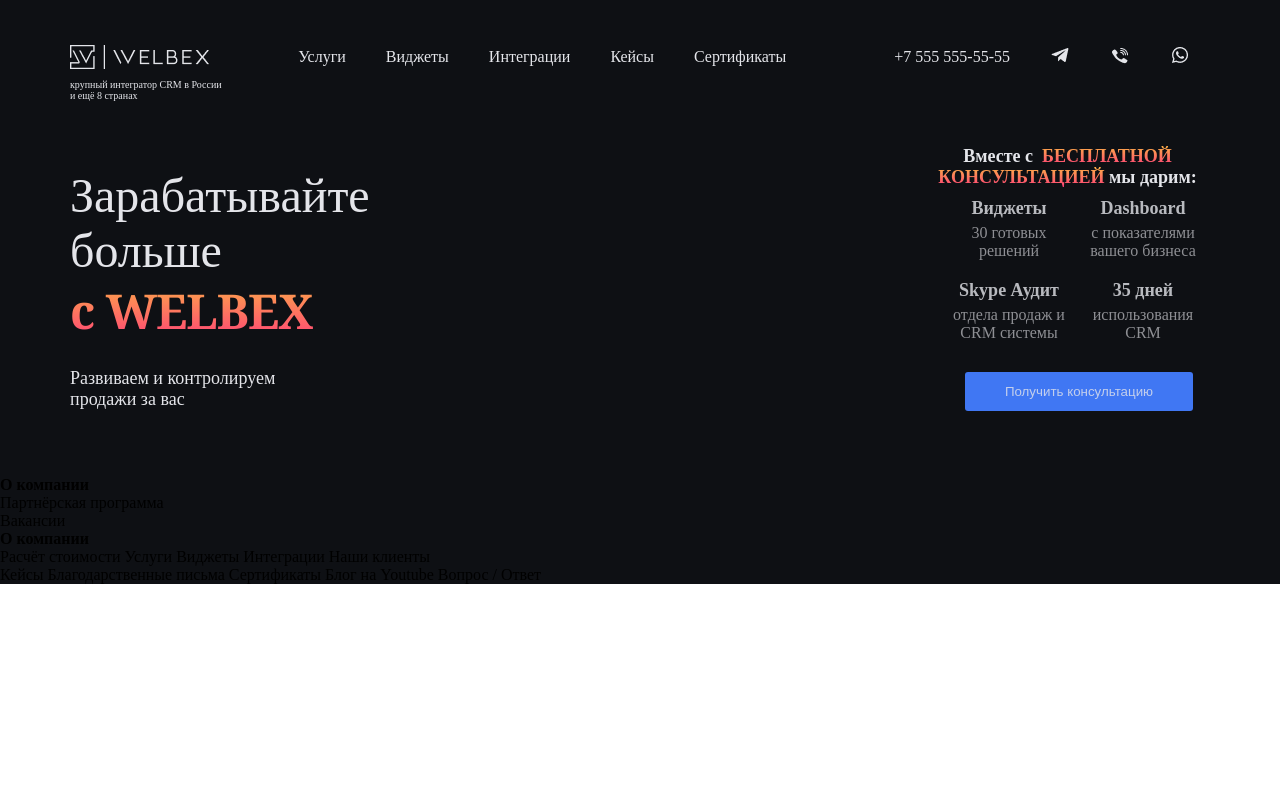
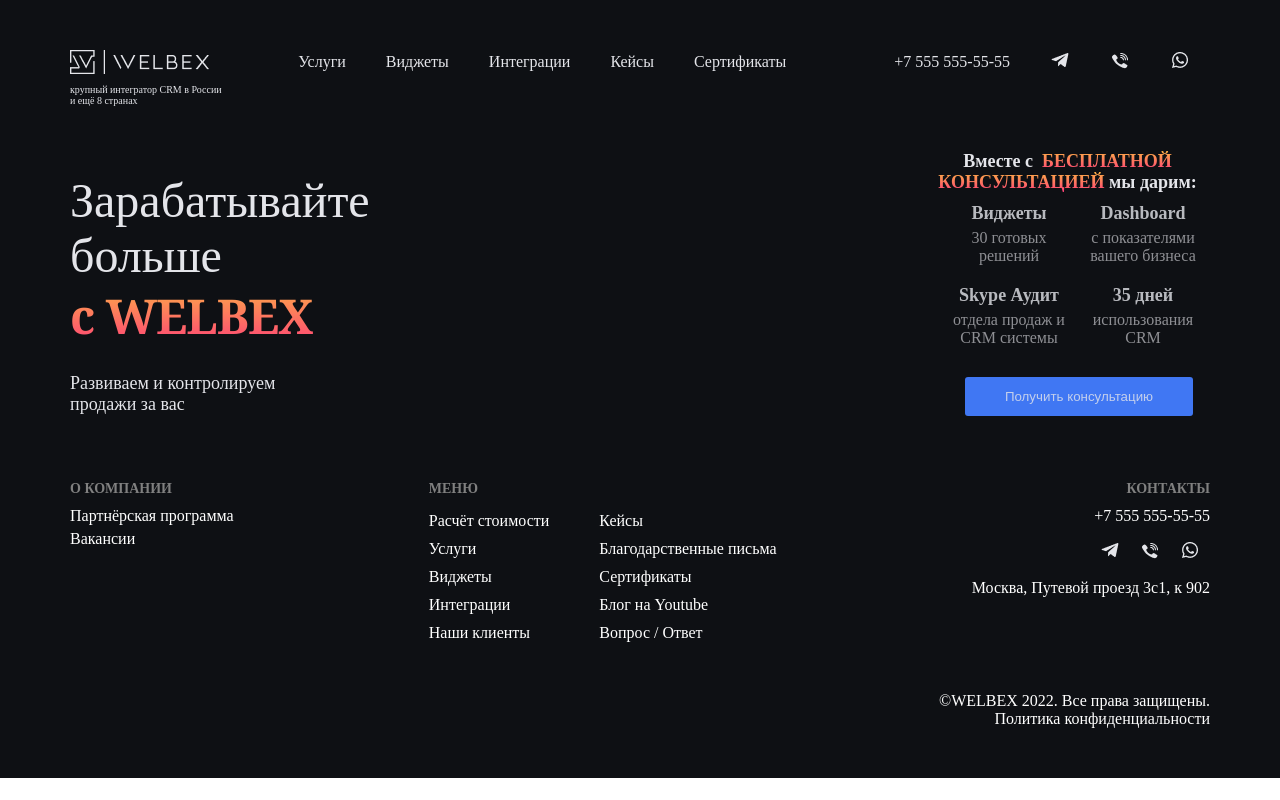
Before and after one commit to ZiyoWorld/Task-2-welbex, a plain HTML site: page index.html in a window 1280 px wide. Drawn offline with Linux system fonts and the light colour scheme.

Commit message:
all project finished

```diff
--- a/css/style.css
+++ b/css/style.css
@@ -7,6 +7,8 @@
     width: 100%;
     background-color: #0E1014;
     margin: 0 auto;
+    height: 100%;
+    padding: 5px 0;
 }
 header{
     width: 1140px;
@@ -127,11 +129,77 @@ main{
 .main-right-btn:active{
     transform: translate(2px, 3px);
 }
-
+footer{
+    width: 1140px;
+    margin: 45px auto;
+}
+.footer-items{
+    display: flex;
+    list-style: none;
+    justify-content: space-between;
+    align-items: flex-start;
+}
+.title{
+    color:gray;
+    font-size: 14px;
+    font-weight: 700;
+    letter-spacing: 5%;
+    text-transform: uppercase;
+    margin-bottom: 10px;
+}
+.menyu{
+    display: flex;
+    justify-content: flex-start;
+}
+.menyu .menyu-left, .menyu-right{
+    display: flex;
+    justify-content: flex-start;
+    align-items: flex-start;
+    flex-direction: column;
+}
+.menyu div a {
+    color: #fff;
+    margin: 5px 0;
+}
+.menyu-left{
+    margin-right: 50px;
+}
+.footer-left h4{
+    margin-bottom: 10px;
+}
+.footer-left p{
+    color: #fff;
+    font-size: 16px;
+    margin: 5px 0;
+}
+.footer-right{
+    color: #fff;
+    text-align: end;
+}
+.footer-right p{
+    margin: 10px 0;
+}
+ol{
+    list-style: none;
+    display: flex;
+    justify-content: flex-end;
+    align-items: center;
+}
+.footer-icons li{
+    margin: 5px 10px;
+}
+.footer-subtitle{
+    width: 1140px;
+    margin: 45px auto;
+    text-align: end;
+    color: #fff;
+}
 @media screen and (max-width: 320px) {
     .container{
         max-width: 320px;
         width: 100%;
+        height: auto;
+        padding: 5px 0;
     }
     .logo_subtitle{
         display: none;
@@ -161,4 +229,48 @@ main{
     .sertifikat{
         display: none;
     }
+    main{
+        flex-wrap: wrap;
+        width: 100%;
+        flex-direction: column;
+        padding: 0 16px;
+    }
+    .main-left{
+        width: 100%;
+    }
+    .main-left h1{
+        font-size: 36px;
+    }
+    .main-left h2{
+        font-size: 36px;
+    }
+    .main-left p{
+        width: 95%;
+        font-size: 18px;
+        margin-top: 5px;
+    }
+    .main-right{
+        width: 100%;
+        margin: 15px 0;
+        padding: 0 16px;
+    }
+    .main-right-btn{
+        display: none;
+    }
+    .main-right-items p{
+        display: none;
+    }
+    footer .footer-items{
+        flex-wrap: wrap;
+        flex-direction: column;
+    }
+    .footer-items{
+        width: 100%;
+        padding: 0 16px;
+        margin: 0;
+    }
+    .footer-subtitle{
+        width: 100%;
+        text-align: center;
+    }
 }
--- a/index.html
+++ b/index.html
@@ -67,13 +67,13 @@
     </main>
     <footer>
       <ul class="footer-items">
-        <li>
+        <li class="footer-left">
           <h4 class="title">О компании</h4>
           <p>Партнёрская программа</p>
           <p>Вакансии</p>
         </li>
         <li>
-          <h4 class="title">О компании</h4>
+          <h4 class="title">Меню</h4>
           <div class="menyu">
             <div class="menyu-left">
               <a>Расчёт стоимости</a>
@@ -90,10 +90,29 @@
               <a>Вопрос / Ответ</a>
             </div>
           </div>
-
+        </li>
+        <li class="footer-right">
+          <h4 class="title">Контакты</h4>
+          <p>+7 555 555-55-55</p>
+          <ol class="footer-icons">
+            <li>
+              <img src="./img/telegram.png" alt="telegram">
+            </li>
+            <li>
+              <img src="./img/viber.png" alt="viber">
+            </li>
+            <li>
+              <img src="./img/whatsapp.png" alt="wattsapp">
+            </li>
+          </ol>
+          <p>Москва, Путевой проезд 3с1, к 902</p>
         </li>
       </ul>
     </footer>
+    <div class="footer-subtitle">
+      <p>©WELBEX 2022. Все права защищены.</p>
+      <p>Политика конфиденциальности</p>
+    </div>
   </div>
 </body>
 </html>
```
